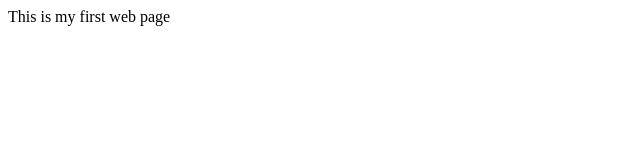
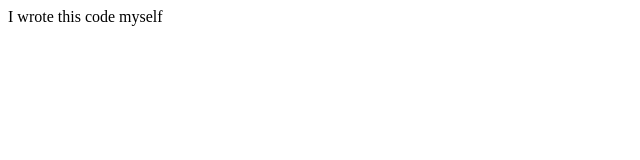
Before and after one commit to nooruluzair/My-Website, a plain HTML site: page index.html in a window 1280 px wide. Shown: the full height of the page, 0-640 px from the left. Drawn offline with Linux system fonts and the light colour scheme.

Commit message:
edited text

```diff
--- a/index.html
+++ b/index.html
@@ -4,6 +4,6 @@
     <meta charset="utf-8">
     <title>My Website</title>
 </head>
-<body>This is my first web page
+<body>I wrote this code myself
 </body>
 </html>
```
